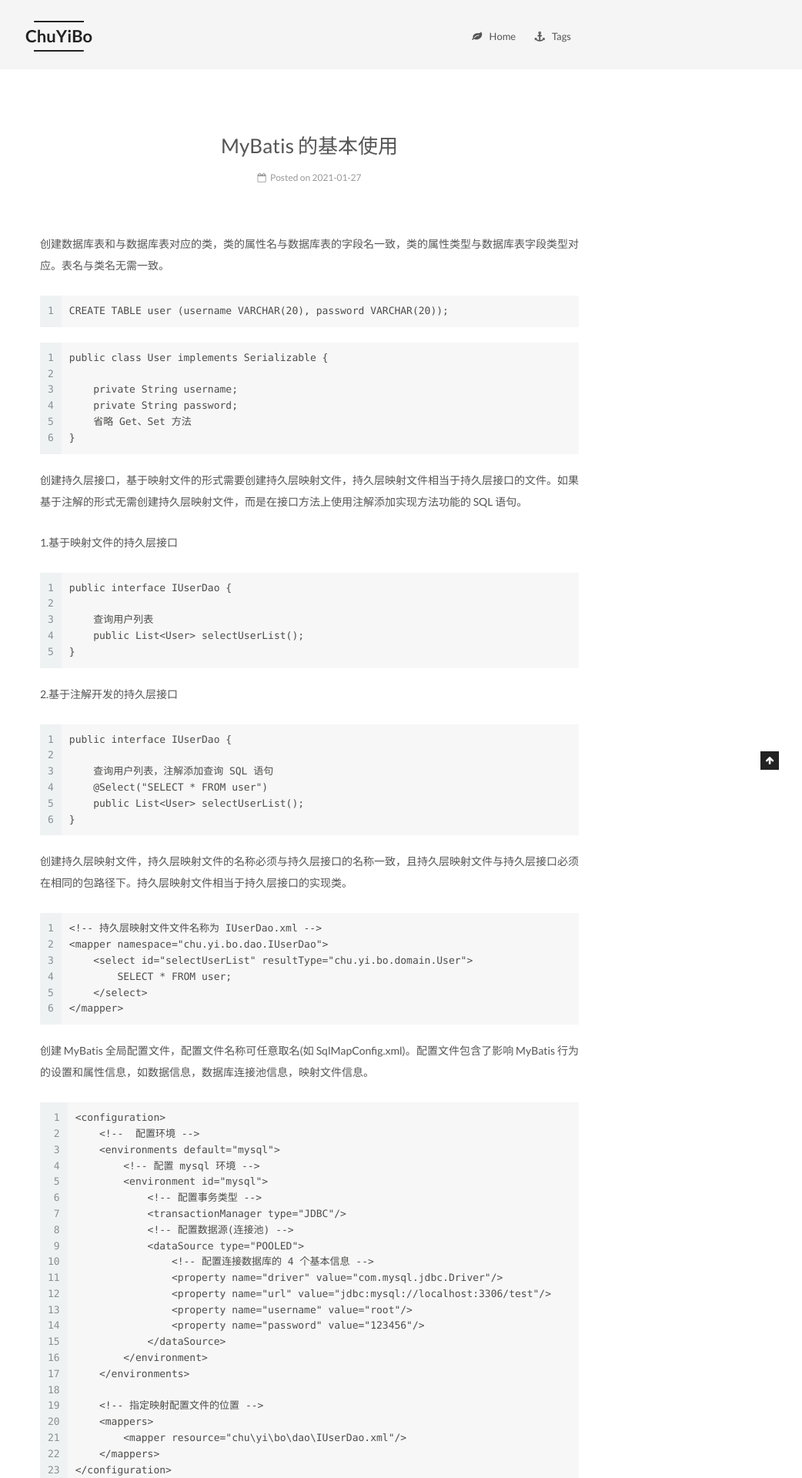
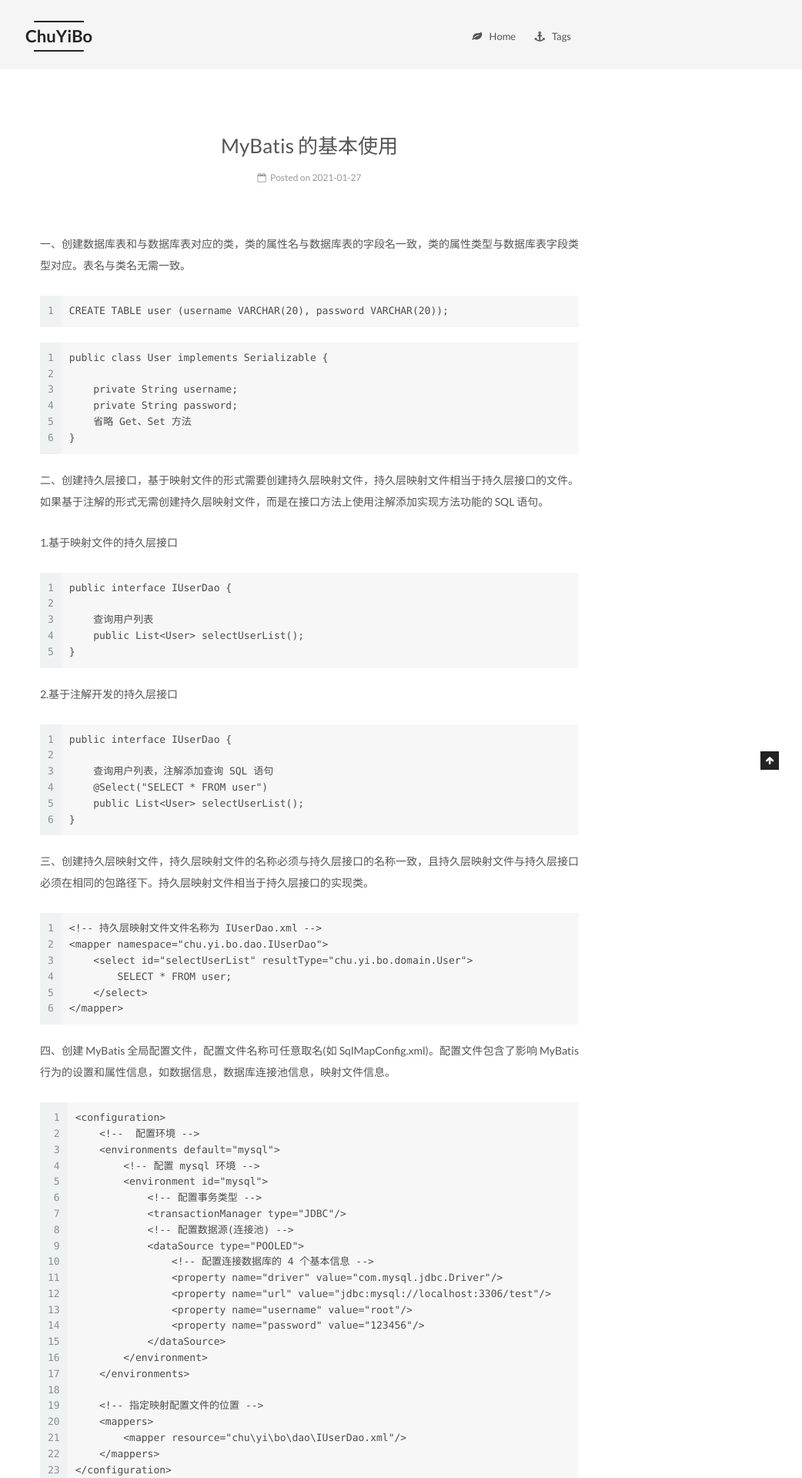
Before and after one commit to chuyibo/chuyibo.github.io, a Jekyll site: the page built from _posts/2021-01-27-MyBatis 学习笔记01.md, in a window 1280 px wide. Shown: the top 1920 px of the page at 77% size, without its empty margins (238-1280 px from the left). Built offline with Jekyll 4.4.1, drawn with Linux system fonts in a browser that asks for light colours; some of the changed text lies outside the part shown.

Commit message:
2021/03/03

````diff
--- a/_posts/2021-01-27-MyBatis 学习笔记01.md
+++ b/_posts/2021-01-27-MyBatis 学习笔记01.md
@@ -7,7 +7,9 @@ tags:
 - MyBatis
 ---
 
-创建数据库表和与数据库表对应的类，类的属性名与数据库表的字段名一致，类的属性类型与数据库表字段类型对应。表名与类名无需一致。
+
+
+一、创建数据库表和与数据库表对应的类，类的属性名与数据库表的字段名一致，类的属性类型与数据库表字段类型对应。表名与类名无需一致。
 
 ```
 CREATE TABLE user (username VARCHAR(20), password VARCHAR(20));
@@ -22,7 +24,7 @@ public class User implements Serializable {
 }
 ```
 
-创建持久层接口，基于映射文件的形式需要创建持久层映射文件，持久层映射文件相当于持久层接口的文件。如果基于注解的形式无需创建持久层映射文件，而是在接口方法上使用注解添加实现方法功能的 SQL 语句。
+二、创建持久层接口，基于映射文件的形式需要创建持久层映射文件，持久层映射文件相当于持久层接口的文件。如果基于注解的形式无需创建持久层映射文件，而是在接口方法上使用注解添加实现方法功能的 SQL 语句。
 
 1.基于映射文件的持久层接口
 
@@ -45,7 +47,7 @@ public interface IUserDao {
 }
 ```
 
-创建持久层映射文件，持久层映射文件的名称必须与持久层接口的名称一致，且持久层映射文件与持久层接口必须在相同的包路径下。持久层映射文件相当于持久层接口的实现类。
+三、创建持久层映射文件，持久层映射文件的名称必须与持久层接口的名称一致，且持久层映射文件与持久层接口必须在相同的包路径下。持久层映射文件相当于持久层接口的实现类。
 
 ```
 <!-- 持久层映射文件文件名称为 IUserDao.xml -->
@@ -56,7 +58,7 @@ public interface IUserDao {
 </mapper>
 ```
 
-创建 MyBatis 全局配置文件，配置文件名称可任意取名(如 SqlMapConfig.xml)。配置文件包含了影响 MyBatis 行为的设置和属性信息，如数据信息，数据库连接池信息，映射文件信息。
+四、创建 MyBatis 全局配置文件，配置文件名称可任意取名(如 SqlMapConfig.xml)。配置文件包含了影响 MyBatis 行为的设置和属性信息，如数据信息，数据库连接池信息，映射文件信息。
 
 ```
 <configuration>
````
Also changed, not shown: other parts of _posts/2021-01-27-MyBatis 学习笔记01.md (+1 -1 lines).
